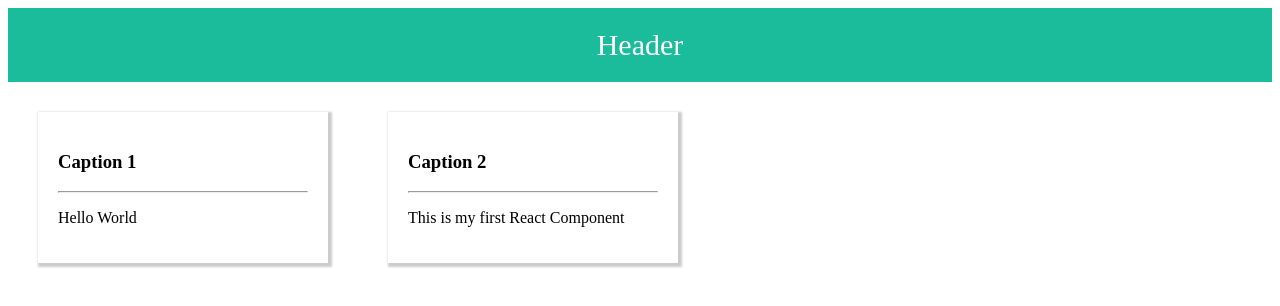
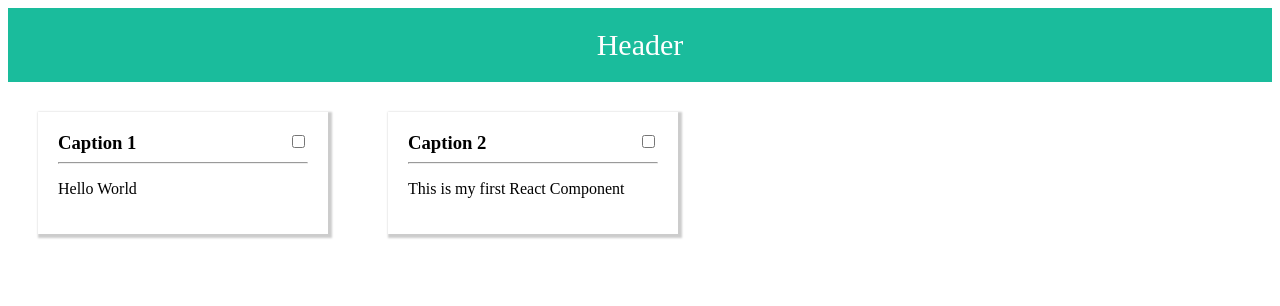
Before and after one commit to mhaurylenka/react-js-app, a React (Create React App) app: page / in a window 1280 px wide. Shown: the top 306 px of the page. Built offline with nearby package versions, Linux system fonts and the light colour scheme.

Commit message:
Task 2. Adding style for the component at the moment checkbox clicking

```diff
--- a/src/Card/Card.css
+++ b/src/Card/Card.css
@@ -6,3 +6,30 @@
     padding: 20px;
     margin: 30px;
 }
+
+.card-checkbox{
+    display: inline;
+    float: right;
+}
+
+.caprion{
+    display: inline;
+}
+
+.checked {
+    display: inline-block;
+    border-radius: 1px solid #eee;
+    width: 250px;
+    box-shadow: 2px 2px 2px 2px red;
+    padding: 20px;
+    margin: 30px;
+}
+
+.unchecked {
+    display: inline-block;
+    border-radius: 1px solid #eee;
+    width: 250px;
+    box-shadow: 2px 2px 2px 2px #ccc;
+    padding: 20px;
+    margin: 30px;
+}
--- a/src/Card/Card.js
+++ b/src/Card/Card.js
@@ -1,11 +1,32 @@
-import React from 'react';
+import React, { useState } from 'react';
 
 import '../Card/Card.css';
 
 const card = (props) => {
+
+    let cardClass;
+
+    const [ styleState, setStyleState ] = useState({
+        isChecked: false
+    })
+
+    const changeCheckBox = () => {
+        setStyleState({
+            isChecked: !styleState.isChecked
+        });
+    }
+
+    if(styleState.isChecked) {
+        cardClass = "checked";
+    }
+    else {
+        cardClass = "unchecked";
+    }
+
     return (
-        <div className="card">
-            <h3> { props.caption } </h3>
+        <div className={ cardClass }>
+            <h3 className="caprion"> { props.caption } </h3>
+            <input className="card-checkbox" type="checkbox" onChange={ changeCheckBox }/>
             <hr/>
             <p> { props.text } </p>
         </div>
```
Also changed, not shown: 1 other file (tests, documents, lock files or other folders).
